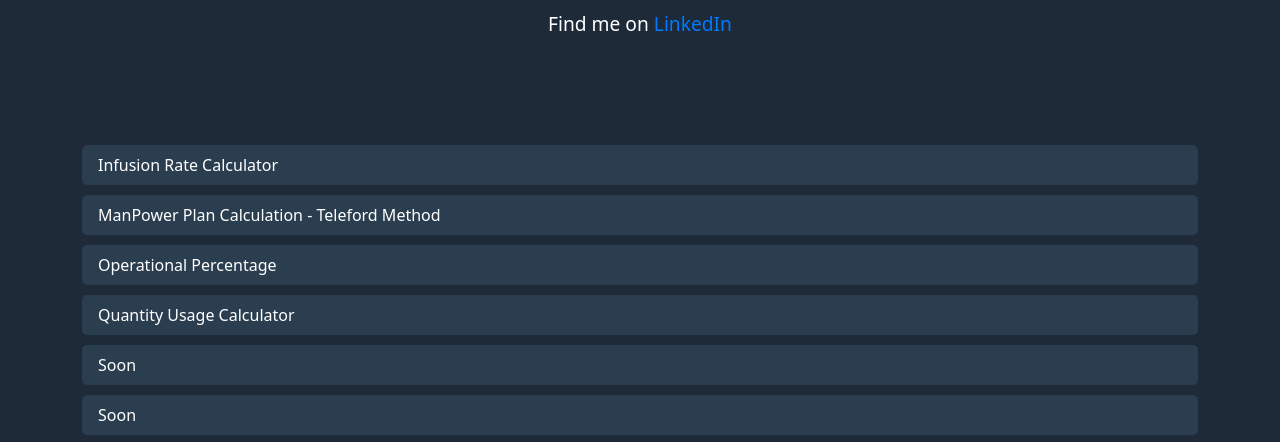
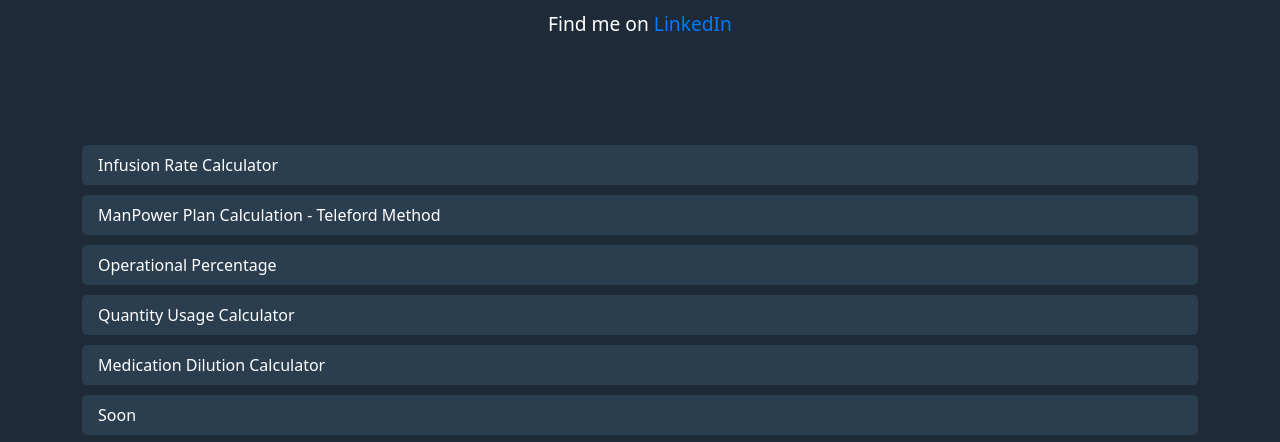
Before and after one commit to AbdelazizGedella/Calculators, a plain HTML site: page index.html in a window 1280 px wide. Shown: the part 334-776 px from the top of the page. Drawn offline with nearby package versions, Linux system fonts and the light colour scheme.

Commit message:
Update index.html

```diff
--- a/index.html
+++ b/index.html
@@ -83,7 +83,7 @@
             <a href="manpower_calculation.html" class="list-group-item">ManPower Plan Calculation - Teleford Method</a>
             <a href="Operational_Percentage.html" class="list-group-item">Operational Percentage</a>
             <a href="Quantity_Usage_Calculator.html" class="list-group-item">Quantity Usage Calculator</a>
-            <a href="#" class="list-group-item">Soon</a>
+            <a href="Medication_Dilution_Calculator.html" class="list-group-item">Medication Dilution Calculator</a>
             <a href="#" class="list-group-item">Soon</a>
             <a href="#" class="list-group-item">Soon</a>
             <a href="#" class="list-group-item">Soon</a>
```
